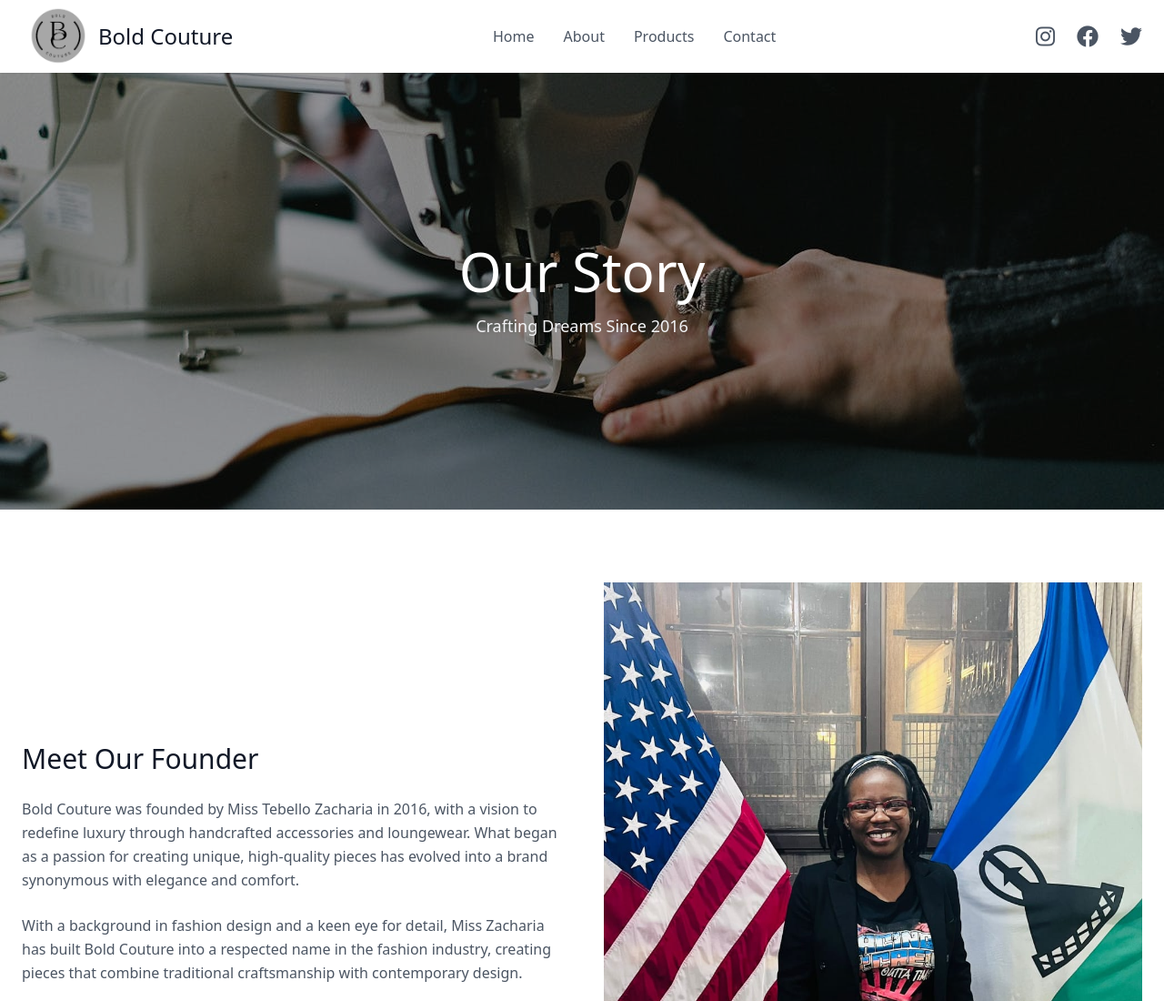
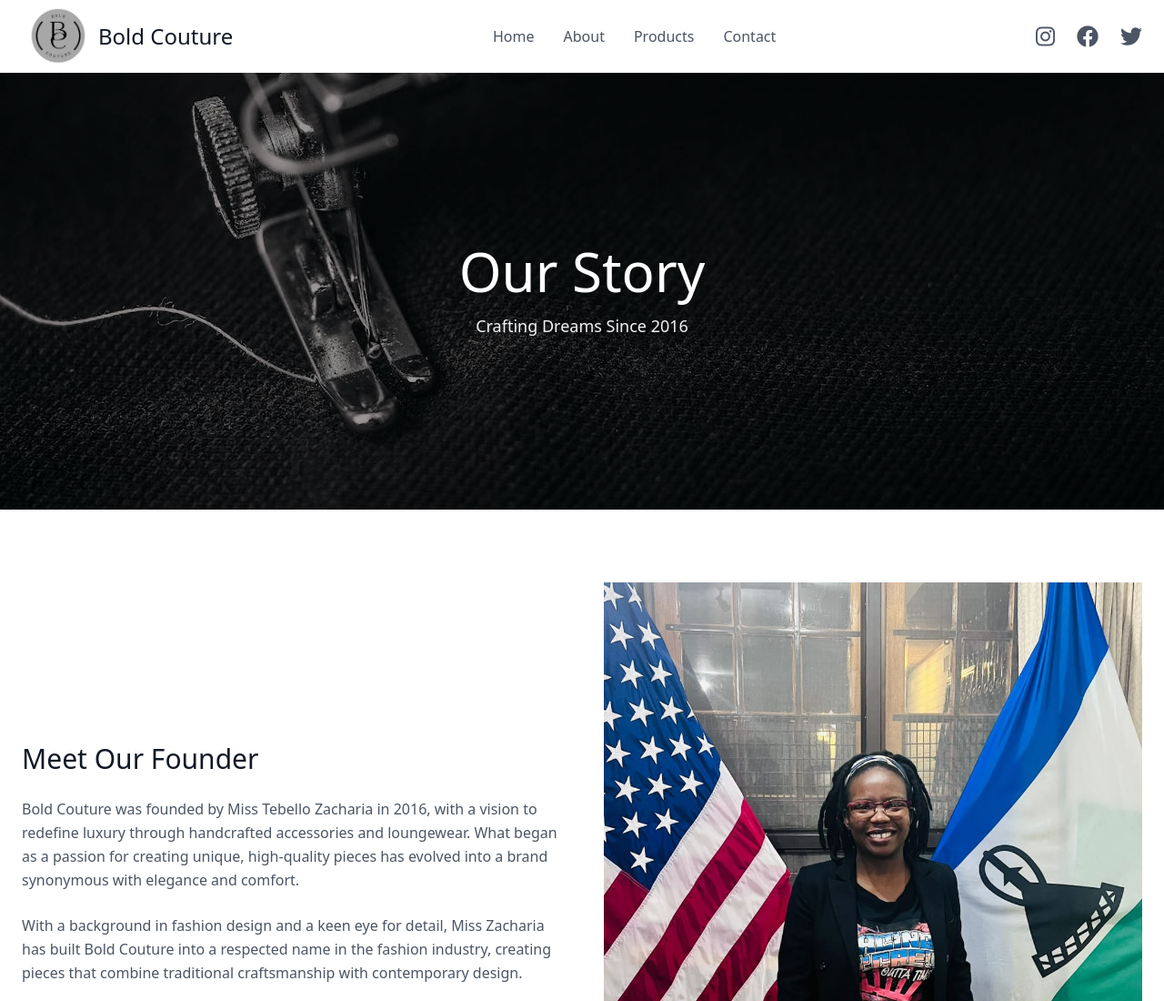
Before and after one commit to Nelson5614/Bold, a website: page about.html in a window 1280 px wide. Shown: the top 1100 px of the page at 91% size. Drawn offline with nearby package versions, Linux system fonts and the light colour scheme.

Commit message:
fixed bg image on about hero

```diff
--- a/about.html
+++ b/about.html
@@ -98,7 +98,7 @@
     <section class="relative pt-20">
         <div class="h-[60vh] relative overflow-hidden">
             <div class="absolute inset-0 bg-black/40 z-10"></div>
-            <img src="images/contactbg.jpg"
+            <img src="images/bg.jpg"
                  alt="Bold Couture Workshop"
                  class="w-full h-full object-cover">
             <div class="absolute inset-0 z-20 flex items-center justify-center text-center">
```
Also changed, not shown: contact.html (+1 -1 lines), products.html (+1 -1 lines), images/bg.jpg (added).
